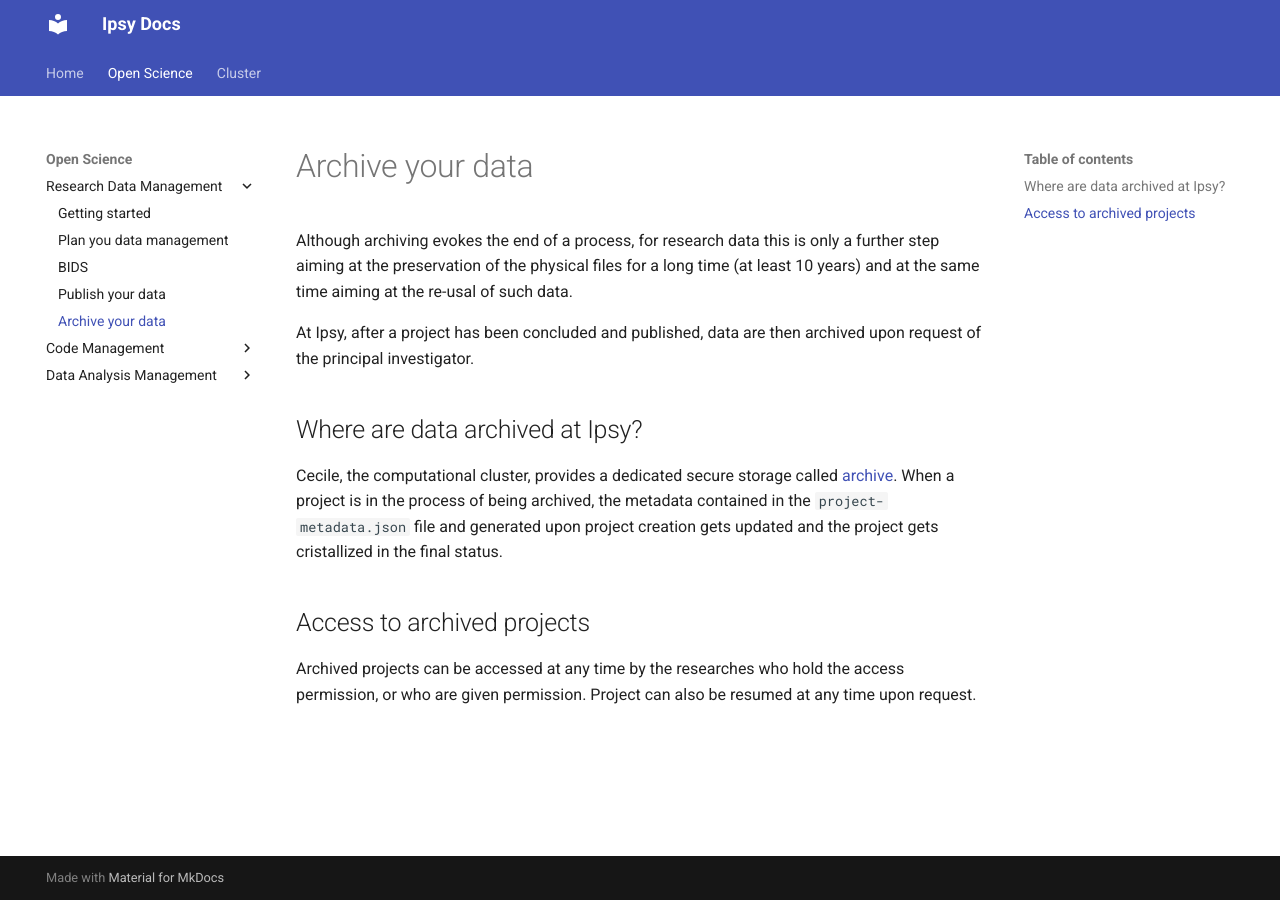
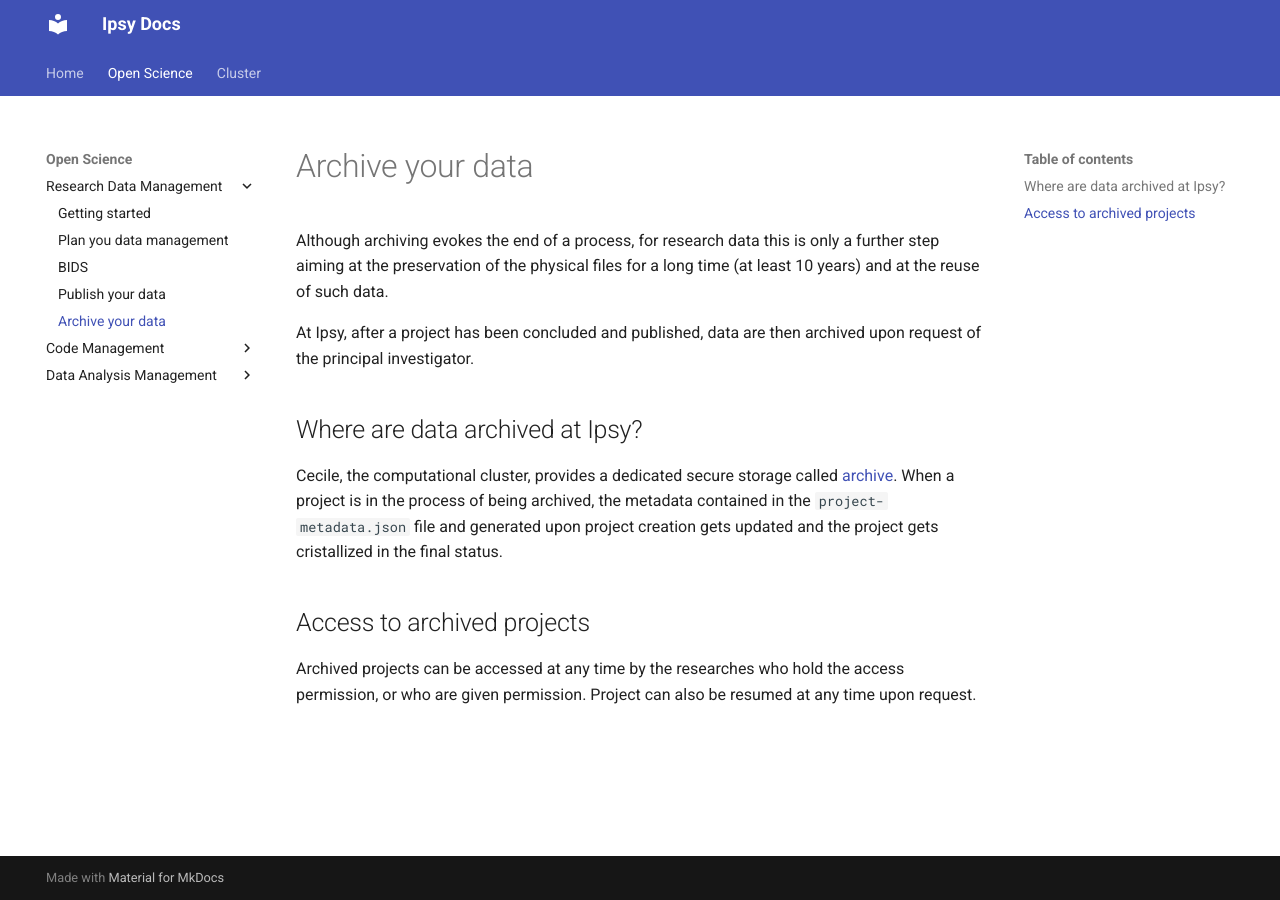
Before and after one commit to pvavra/temp-ipsy, an MkDocs documentation site: the page built from docs/open-science/research-data-management/archive.md, in a window 1280 px wide. Built offline with MkDocs 1.6.1 and Material for MkDocs 9.7.7, drawn with Linux system fonts in a browser that asks for light colours.

Commit message:
Fix introduction

```diff
--- a/docs/open-science/research-data-management/archive.md
+++ b/docs/open-science/research-data-management/archive.md
@@ -1,6 +1,6 @@
 # Archive your data
 
-Although archiving evokes the end of a process, for research data this is only a further step aiming at the preservation of the physical files for a long time (at least 10 years) and at the same time aiming at the re-usal of such data.
+Although archiving evokes the end of a process, for research data this is only a further step aiming at the preservation of the physical files for a long time (at least 10 years) and at the reuse of such data.
 
 At Ipsy, after a project has been concluded and published, data are then archived upon request of the principal investigator.
 
```
